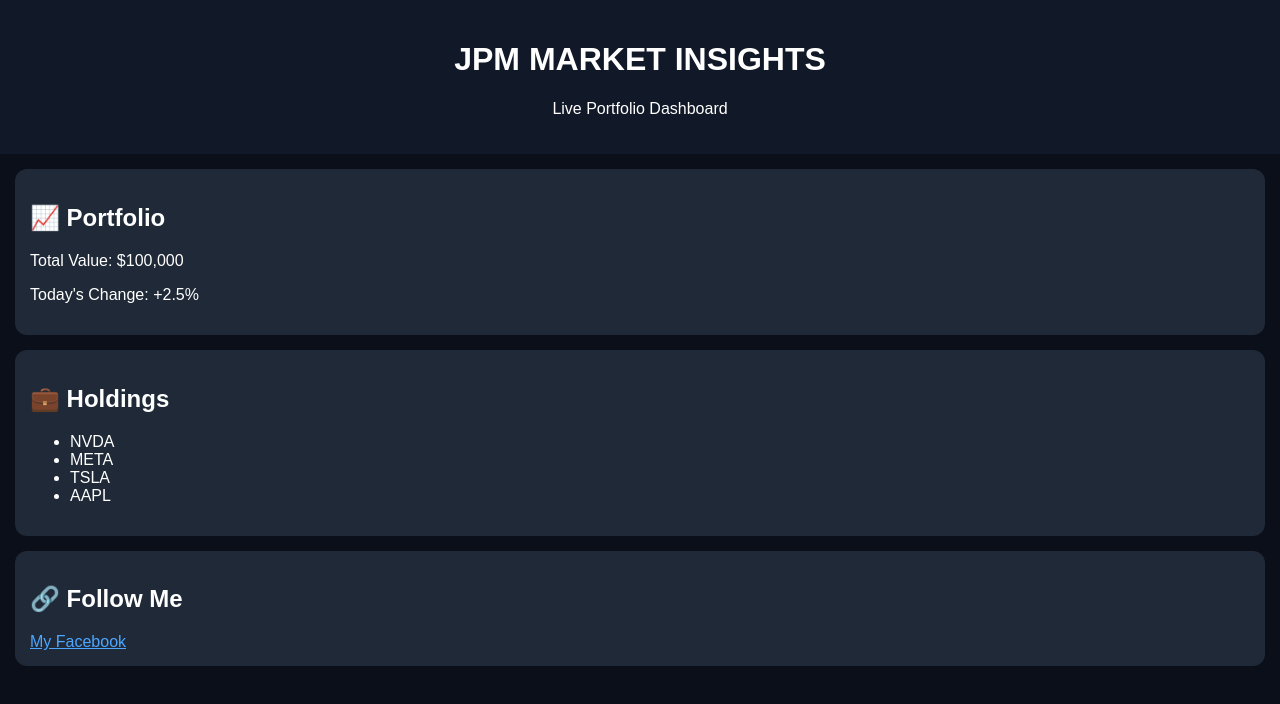
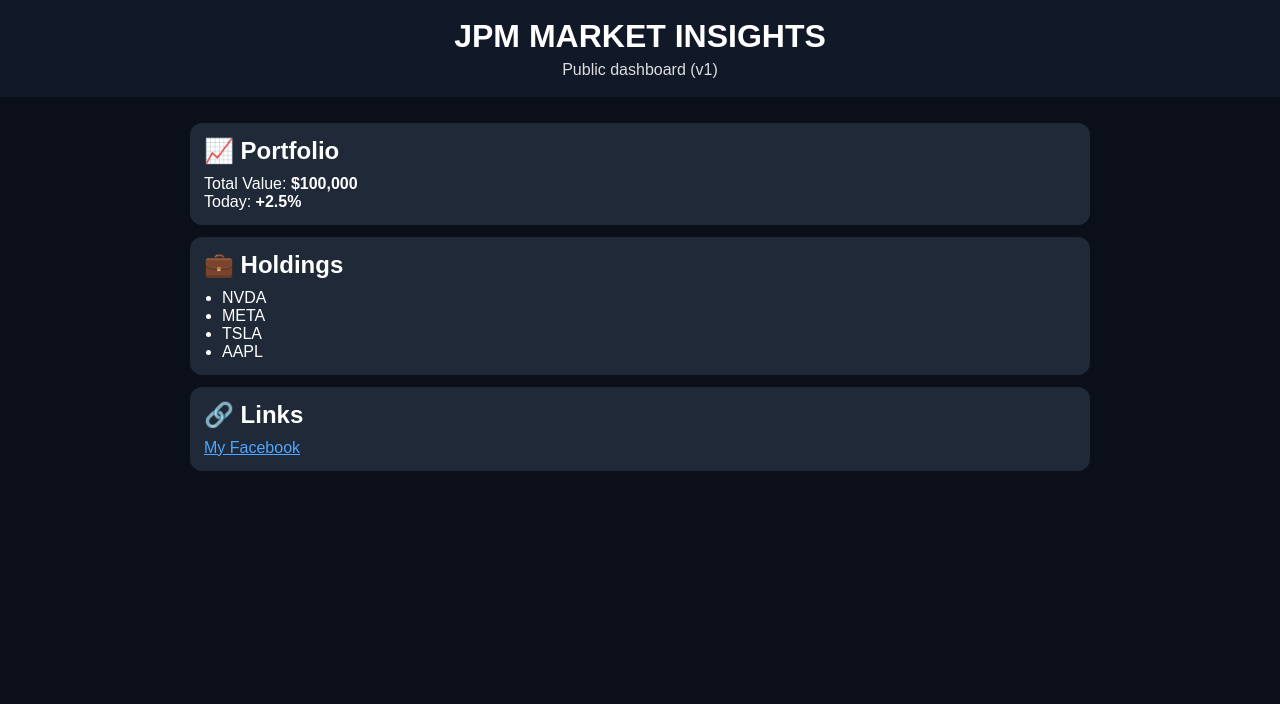
Before and after one commit to jp11medina/jpm-market-insights, a plain HTML site: page index.html in a window 1280 px wide. Drawn offline with Linux system fonts and the light colour scheme.

Commit message:
Refactor HTML structure and styling

```diff
--- a/index.html
+++ b/index.html
@@ -1,58 +1,41 @@
-<!DOCTYPE html>
-<html>
+<!doctype html>
+<html lang="en">
 <head>
+  <meta charset="utf-8" />
+  <meta name="viewport" content="width=device-width,initial-scale=1" />
   <title>JPM Market Insights</title>
-<meta name="viewport" content="width=device-width, initial-scale=1">
-
   <style>
-body{
-  margin:0;
-  font-family:Arial;
-  background:#0b0f19;
-  color:white;
-}
-.header{
-  background:#111827;
-  padding:20px;
-  text-align:center;
-}
-.card{
-  background:#1f2937;
-  margin:15px;
-  padding:15px;
-  border-radius:12px;
-}
-a{color:#4da6ff;}
+    body{margin:0;font-family:Arial;background:#0b0f19;color:#fff}
+    .header{background:#111827;padding:18px;text-align:center}
+    .wrap{max-width:900px;margin:0 auto;padding:14px}
+    .card{background:#1f2937;margin:12px 0;padding:14px;border-radius:12px}
+    a{color:#4da6ff}
   </style>
 </head>
+<body>
+  <div class="header">
+    <h1 style="margin:0">JPM MARKET INSIGHTS</h1>
+    <p style="margin:6px 0 0;opacity:.85">Public dashboard (v1)</p>
+  </div>
 
-<body>
-
-<div class="header">
-<h1>JPM MARKET INSIGHTS</h1>
-<p>Live Portfolio Dashboard</p>
+  <div class="wrap">
+    <div class="card">
+      <h2 style="margin:0 0 10px">📈 Portfolio</h2>
+      <div>Total Value: <b>$100,000</b></div>
+      <div>Today: <b>+2.5%</b></div>
     </div>
 
     <div class="card">
-<h2>📈 Portfolio</h2>
-<p>Total Value: $100,000</p>
-<p>Today's Change: +2.5%</p>
-</div>
-
-<div class="card">
-<h2>💼 Holdings</h2>
-<ul>
-<li>NVDA</li>
-<li>META</li>
-<li>TSLA</li>
-<li>AAPL</li>
+      <h2 style="margin:0 0 10px">💼 Holdings</h2>
+      <ul style="margin:0;padding-left:18px">
+        <li>NVDA</li><li>META</li><li>TSLA</li><li>AAPL</li>
       </ul>
     </div>
 
     <div class="card">
-<h2>🔗 Follow Me</h2>
-<a href="https://facebook.com">My Facebook</a>
+      <h2 style="margin:0 0 10px">🔗 Links</h2>
+      <a href="https://facebook.com" target="_blank" rel="noreferrer">My Facebook</a>
     </div>
-
+  </div>
 </body>
 </html>
```
Lines whose indentation alone changed are shown as unchanged.
